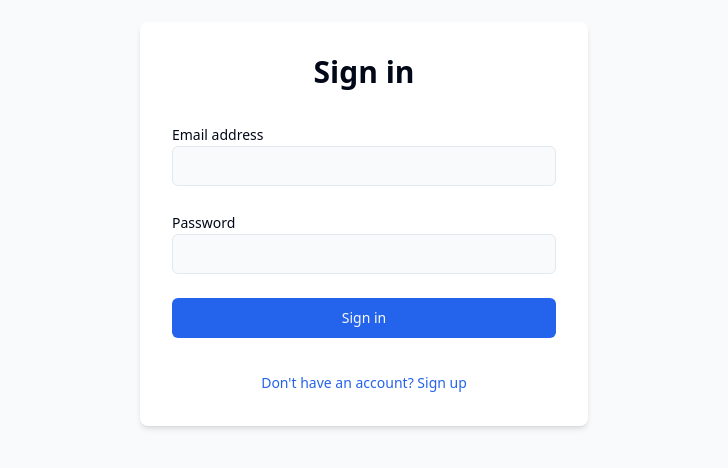
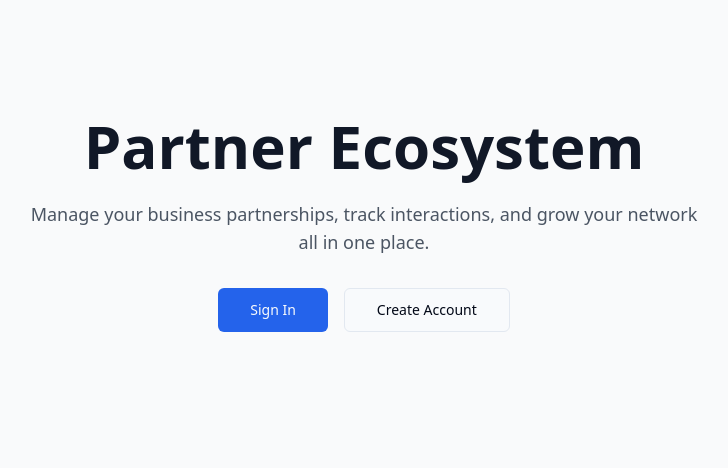
Before and after one commit to trumanharry/partner-weave-nexus, a React (Vite) app: page / in a window 1280 px wide. Before the commit this address led to /auth. Shown: the part 176-644 px from the top of the page, without its empty margins (276-1004 px from the left). Built offline with nearby package versions, Linux system fonts and the light colour scheme.

Commit message:
Refactor: Implement the plan

```diff
--- a/src/App.tsx
+++ b/src/App.tsx
@@ -1,9 +1,9 @@
-
 import React from "react";
 import { BrowserRouter as Router, Routes, Route, Outlet } from "react-router-dom";
 import { AuthProvider } from "./components/auth/AuthProvider";
 import PrivateRoute from "./components/auth/PrivateRoute";
 import MainLayout from "./components/layout/MainLayout";
+import LandingPage from "./pages/LandingPage";
 import Auth from "./pages/Auth";
 
 // Import pages
@@ -27,11 +27,12 @@ function App() {
     <AuthProvider>
       <Router>
         <Routes>
+          <Route path="/" element={<LandingPage />} />
           <Route path="/auth" element={<Auth />} />
           <Route path="/auth/pending" element={<PendingAccount />} />
           <Route path="/unauthorized" element={<Unauthorized />} />
           <Route
-            path="/"
+            path="/dashboard"
             element={
               <PrivateRoute>
                 <MainLayout>
@@ -40,8 +41,7 @@ function App() {
               </PrivateRoute>
             }
           >
-            <Route index element={<Index />} />
-            <Route path="dashboard" element={<Dashboard />} />
+            <Route index element={<Dashboard />} />
             <Route path="companies" element={<Companies />} />
             <Route path="hospitals" element={<Hospitals />} />
             <Route path="physicians" element={<Physicians />} />
--- a/src/pages/Index.tsx
+++ b/src/pages/Index.tsx
@@ -1,8 +1,19 @@
 
-import Dashboard from "./Dashboard";
+import { useNavigate } from "react-router-dom";
+import { useEffect } from "react";
+import { useAuth } from "@/components/auth/AuthProvider";
 
 const Index = () => {
-  return <Dashboard />;
+  const navigate = useNavigate();
+  const { user } = useAuth();
+
+  useEffect(() => {
+    if (user) {
+      navigate("/dashboard");
+    }
+  }, [user, navigate]);
+
+  return null;
 };
 
 export default Index;
--- /dev/null
+++ b/src/pages/LandingPage.tsx
@@ -0,0 +1,43 @@
+
+import { useNavigate } from "react-router-dom";
+import { Button } from "@/components/ui/button";
+import { useAuth } from "@/components/auth/AuthProvider";
+
+export default function LandingPage() {
+  const navigate = useNavigate();
+  const { user } = useAuth();
+
+  // Redirect to dashboard if already authenticated
+  if (user) {
+    navigate("/dashboard");
+    return null;
+  }
+
+  return (
+    <div className="flex min-h-screen flex-col bg-gray-50">
+      <main className="flex flex-1 items-center justify-center">
+        <div className="container mx-auto px-4 text-center">
+          <h1 className="mb-6 text-4xl font-bold text-gray-900 sm:text-6xl">
+            Partner Ecosystem
+          </h1>
+          <p className="mx-auto mb-8 max-w-2xl text-lg text-gray-600">
+            Manage your business partnerships, track interactions, and grow your network
+            all in one place.
+          </p>
+          <div className="flex justify-center gap-4">
+            <Button onClick={() => navigate("/auth")} size="lg">
+              Sign In
+            </Button>
+            <Button
+              onClick={() => navigate("/auth")}
+              variant="outline"
+              size="lg"
+            >
+              Create Account
+            </Button>
+          </div>
+        </div>
+      </main>
+    </div>
+  );
+}
```
